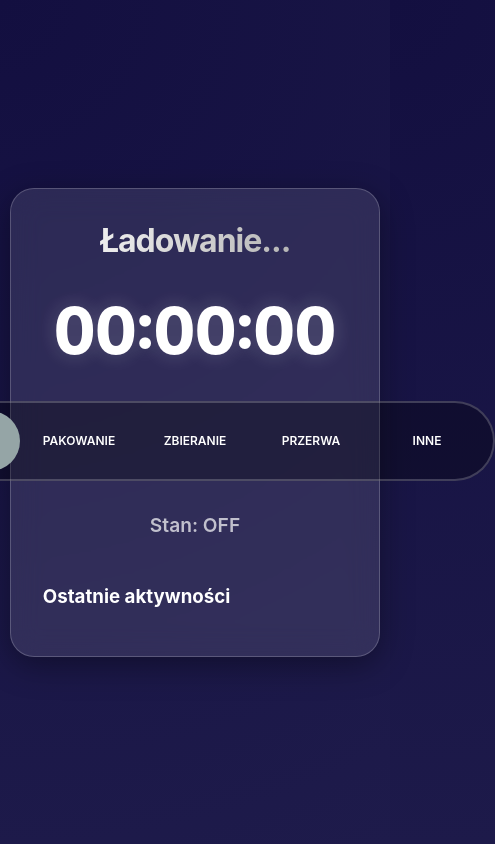
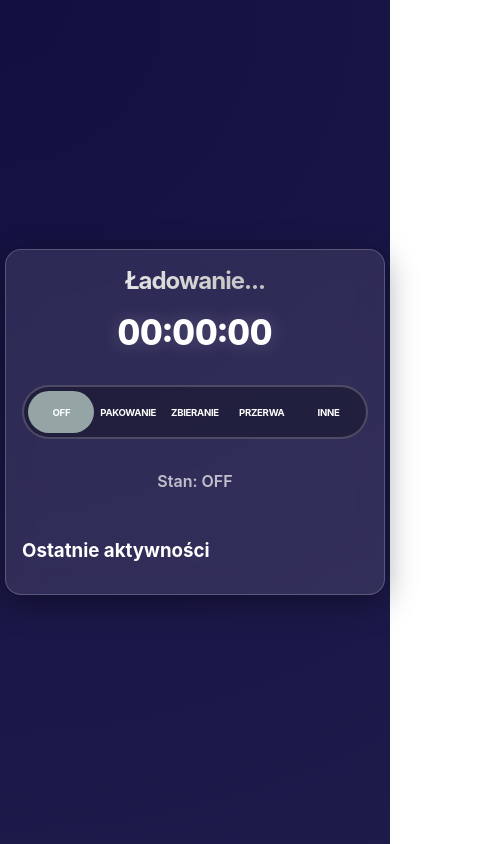
Before and after one commit to onion0sugar/timetracker, a website: page public/user.html in a window 390 px wide. Shown: the whole page, 495 px wide, since content can reach past the window. Drawn offline with Linux system fonts and the light colour scheme.

Commit message:
mobile devices view support added

```diff
--- a/public/style.css
+++ b/public/style.css
@@ -444,3 +444,94 @@ body.admin-mode #adminLoginBtn {
 #sse-status.visible {
     display: block;
 }
+
+/* ── Responsive Design ──────────────────────────────────── */
+
+/* Standard Mobile & Tablets */
+@media (max-width: 768px) {
+    .container {
+        width: calc(100% - 20px);
+        margin: 10px;
+        padding: 1.5rem;
+        border-radius: 16px;
+    }
+
+    .switch-rack {
+        width: 100%;
+        max-width: 600px;
+        height: 70px;
+    }
+
+    .timer-display {
+        font-size: 3rem;
+    }
+
+    .user-grid {
+        grid-template-columns: repeat(auto-fill, minmax(240px, 1fr));
+        gap: 1rem;
+    }
+
+    .form-group {
+        gap: 0.75rem;
+    }
+}
+
+/* Zebra MC330x & Small Phones (approx 480px and below) */
+@media (max-width: 480px) {
+    .container {
+        padding: 1rem;
+        margin: 5px;
+        width: calc(100% - 10px);
+    }
+
+    h1 {
+        font-size: 1.5rem;
+        margin-bottom: 1rem;
+    }
+
+    .timer-display {
+        font-size: 2.2rem;
+    }
+
+    .switch-rack {
+        height: 54px;
+        padding: 4px;
+        border-radius: 30px;
+    }
+
+    .switch-option {
+        font-size: 0.6rem;
+        font-weight: 700;
+        letter-spacing: -0.3px;
+        padding: 0 2px;
+    }
+
+    .switch-slider {
+        top: 4px;
+        left: 4px;
+        height: calc(100% - 8px);
+        width: calc(20% - 2px);
+        border-radius: 26px;
+    }
+
+    .form-group {
+        flex-direction: column;
+    }
+
+    .modal-content {
+        padding: 1.5rem;
+        width: 95%;
+    }
+
+    .modal-actions {
+        flex-direction: column;
+    }
+
+    .modal-actions button {
+        width: 100%;
+    }
+
+    #currentStateName {
+        font-size: 1rem !important;
+    }
+}
```
